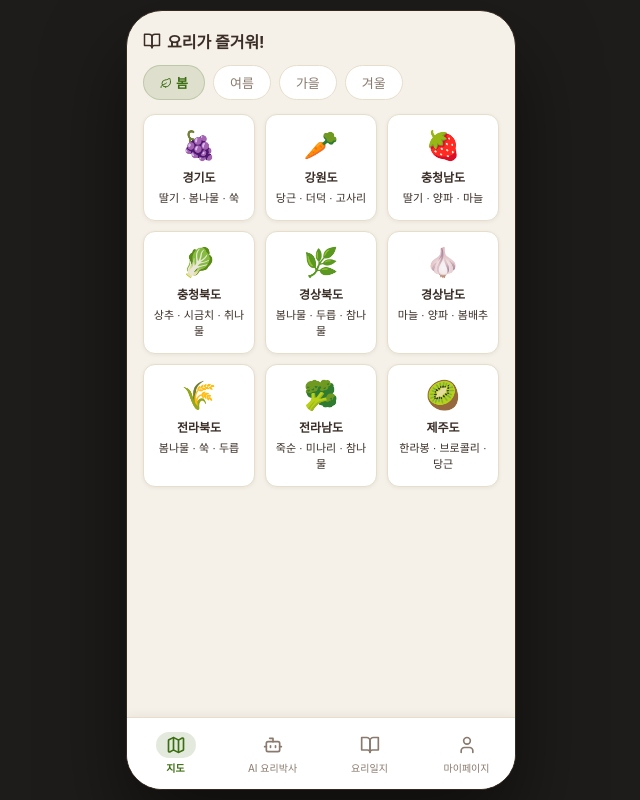
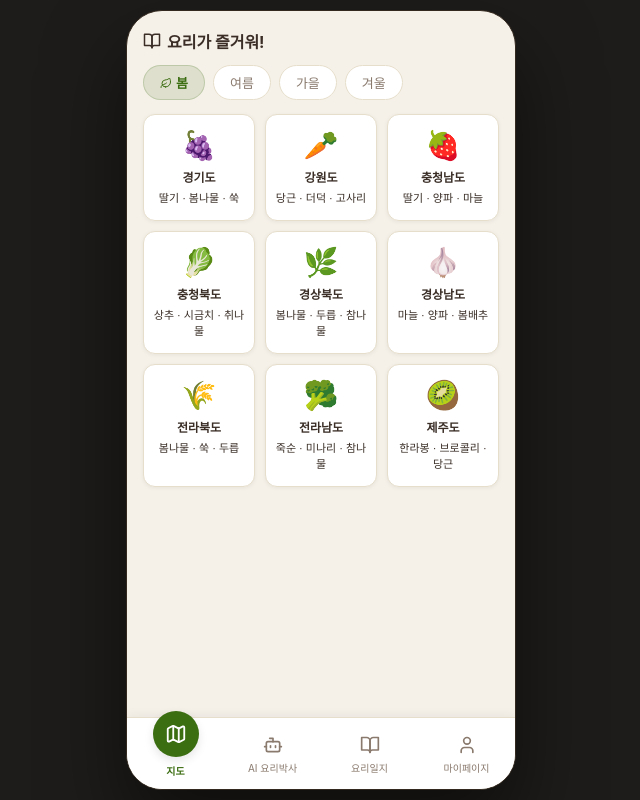
Before and after one commit to wlsgns9607-blip/Enjoy_Cooking, a React (Vite) app: page / in a window 1280 px wide. Shown: the whole page, without its empty margins (319-959 px from the left). Built offline with nearby package versions, Linux system fonts and the light colour scheme; a web font is replaced by a local one.

Commit message:
style: render Map bottom nav tab as a floating circular button

```diff
--- a/src/components/BottomNav.jsx
+++ b/src/components/BottomNav.jsx
@@ -10,7 +10,33 @@ const ITEMS = [
 export default function BottomNav({ active, onChange }) {
   return (
     <nav className="bottom-nav">
-      {ITEMS.map(({ key, label, Icon }) => (
+      {ITEMS.map(({ key, label, Icon }) => {
+        const isMap = key === 'map'
+        if (isMap) {
+          return (
+            <button
+              key={key}
+              className={`nav-item ${active === key ? 'active' : ''}`}
+              onClick={() => onChange(key)}
+              style={{ position: 'relative', overflow: 'visible', zIndex: 10 }}
+            >
+              <div style={{
+                width: 46, height: 46, borderRadius: '50%',
+                background: active === key ? 'var(--c-green)' : '#fff',
+                color: active === key ? '#fff' : 'var(--c-text-soft)',
+                display: 'flex', alignItems: 'center', justifyContent: 'center',
+                boxShadow: '0 4px 10px rgba(0,0,0,0.1)',
+                transition: 'all 0.2s',
+                marginTop: -18,
+                border: active === key ? 'none' : '1px solid var(--c-border)'
+              }}>
+                <Icon size={22} />
+              </div>
+              <span style={{ fontSize: 10, marginTop: 4, fontWeight: active === key ? 700 : 500 }}>{label}</span>
+            </button>
+          )
+        }
+        return (
           <button
             key={key}
             className={`nav-item ${active === key ? 'active' : ''}`}
@@ -21,7 +47,8 @@ export default function BottomNav({ active, onChange }) {
             </div>
             <span>{label}</span>
           </button>
-      ))}
+        )
+      })}
     </nav>
   )
 }
```
Lines whose indentation alone changed are shown as unchanged.
